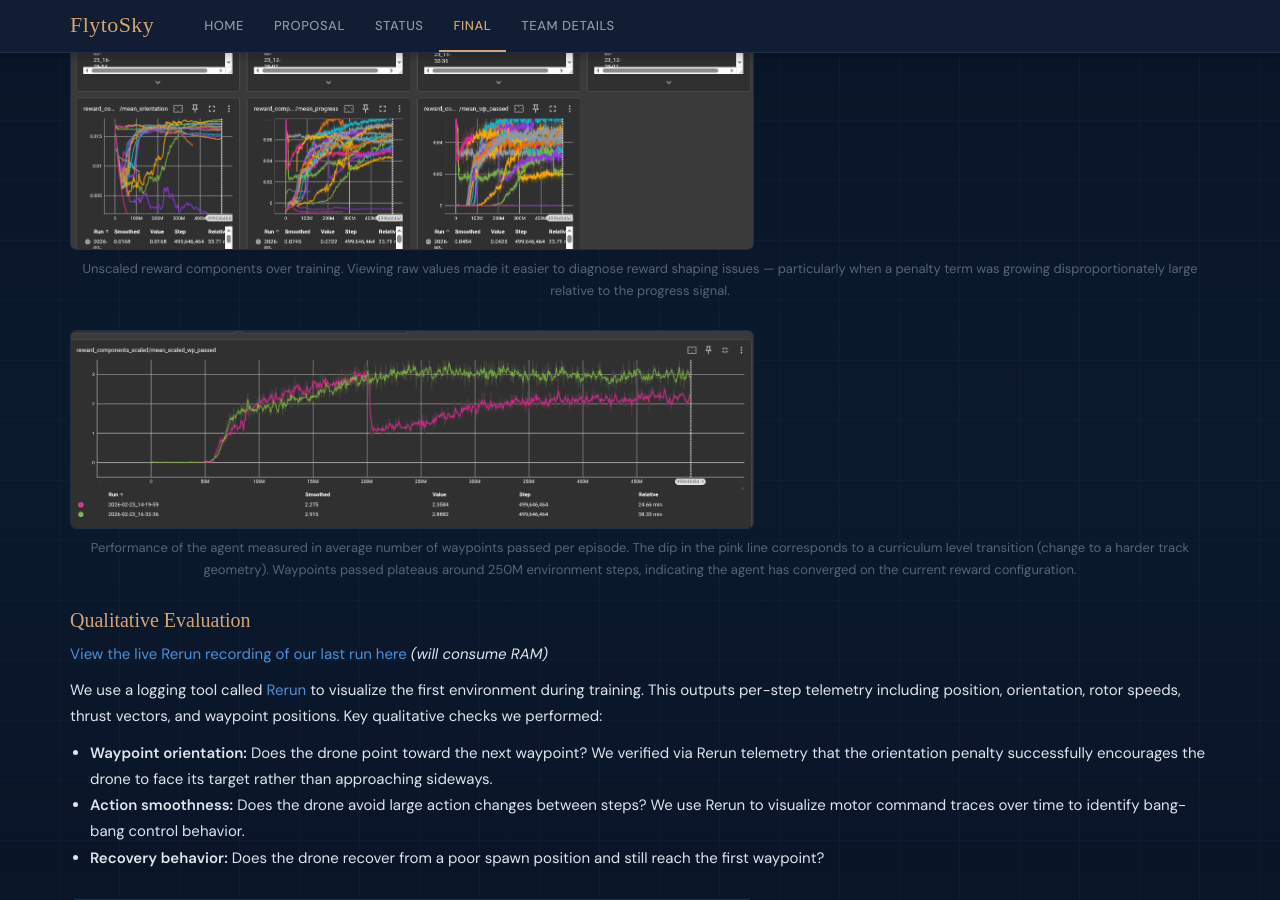
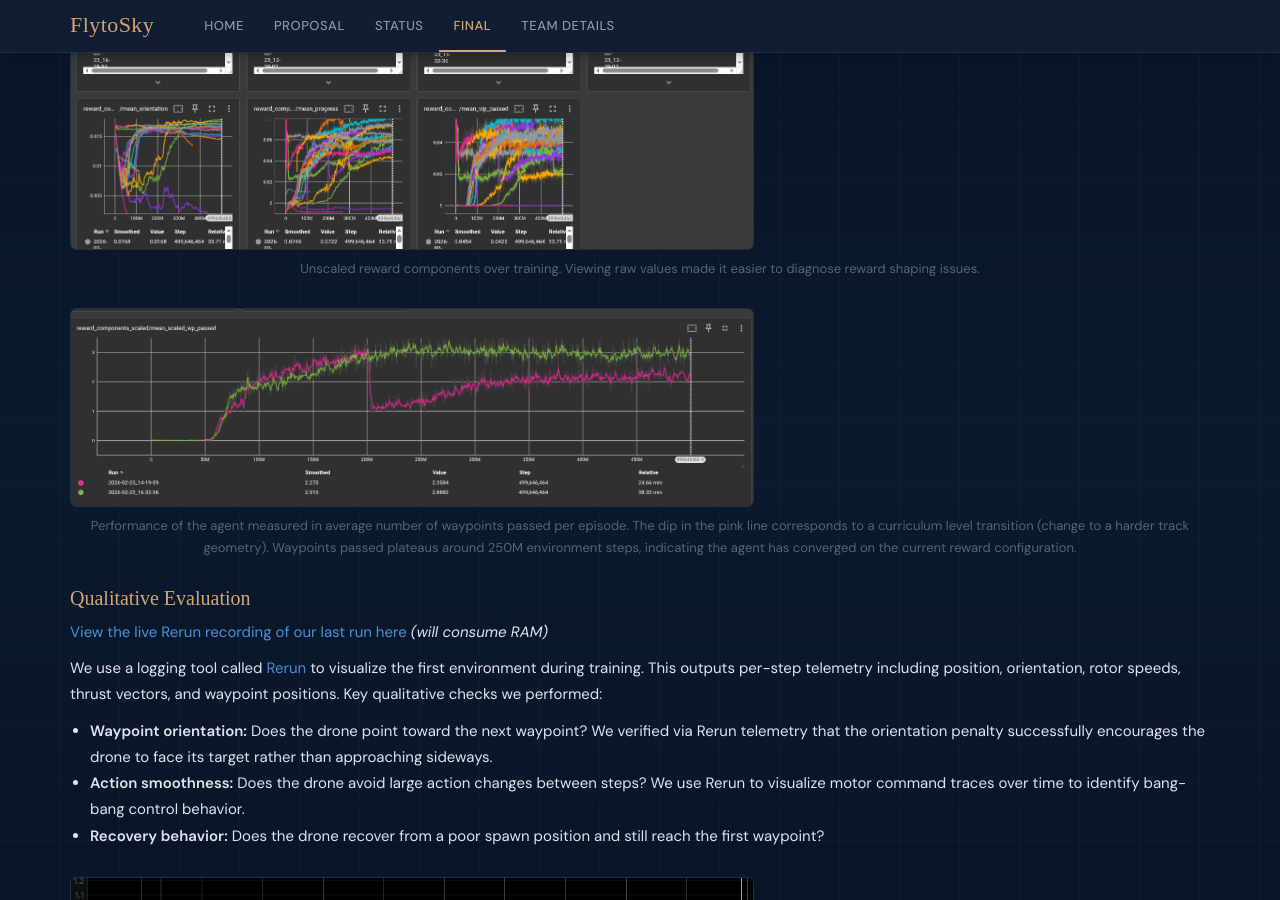
Before and after one commit to Dat-Bois/FlyToSky, a Jekyll site: the page built from docs/final.md, in a window 1280 px wide and 900 px high, scrolled down 5716 px. Built offline with Jekyll 4.4.1, drawn with Linux system fonts in a browser that asks for light colours; some web fonts are replaced; formulas are drawn with MathJax 3.

Commit message:
Trim unscaled reward components caption

```diff
--- a/docs/final.md
+++ b/docs/final.md
@@ -140,7 +140,7 @@ Training is monitored via rolling episode reward and episode length (averaged ov
 
 <figure class="eval-figure">
   <img src="images/unscaled_reward_components.png" alt="Unscaled reward components over training">
-  <figcaption>Unscaled reward components over training. Viewing raw values made it easier to diagnose reward shaping issues — particularly when a penalty term was growing disproportionately large relative to the progress signal.</figcaption>
+  <figcaption>Unscaled reward components over training. Viewing raw values made it easier to diagnose reward shaping issues.</figcaption>
 </figure>
 
 <figure class="eval-figure">
```
